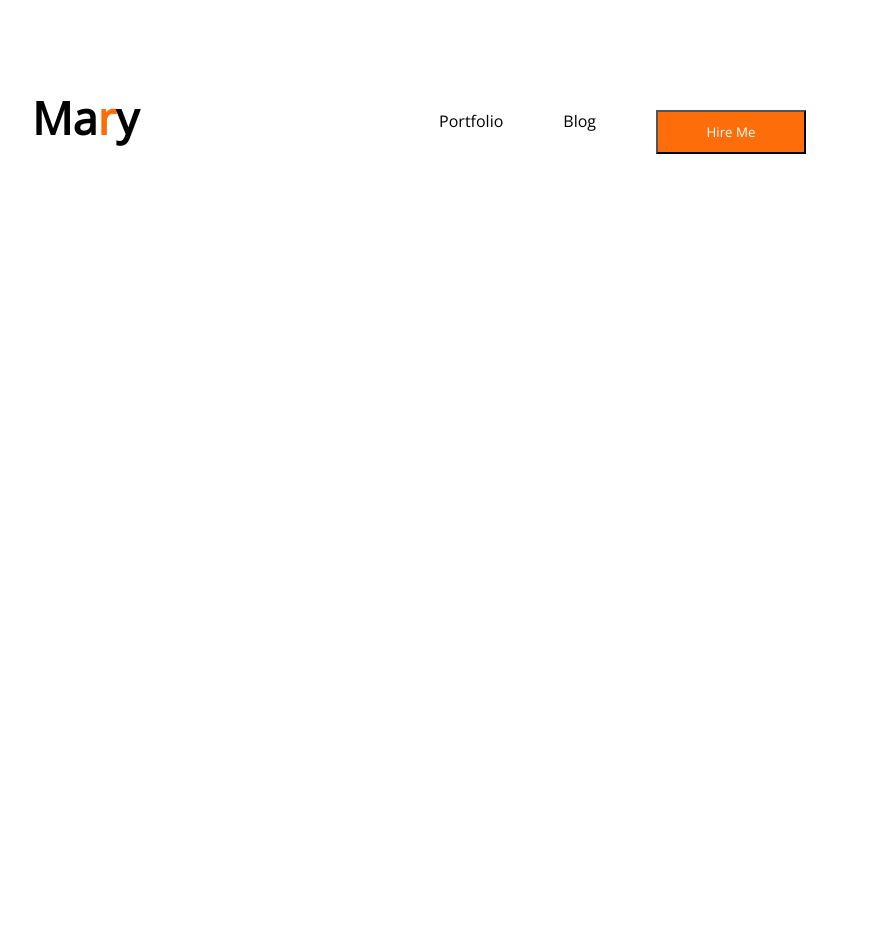
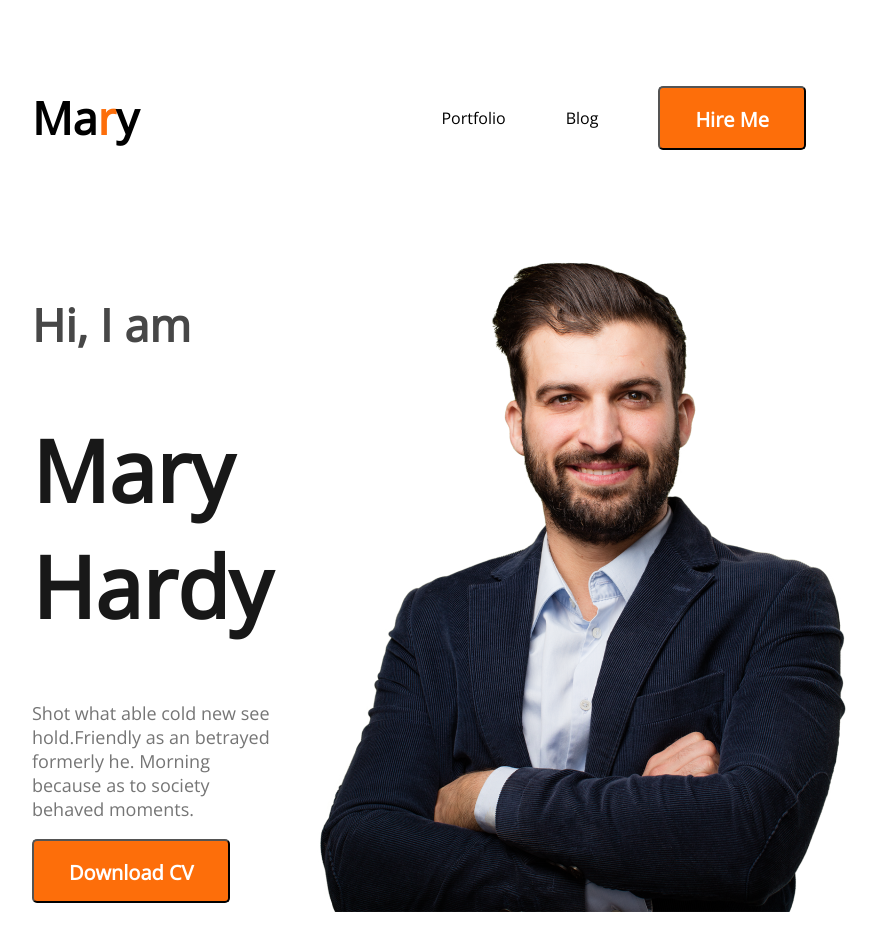
Before and after one commit to zahidhasan1993/dev-portfolio, a plain HTML site: page index.html in a window 1280 px wide. Shown: the whole page, without its empty margins (206-1083 px from the left). Before the commit the page ends 800 px from the top, so only its background shows below. Drawn offline with nearby package versions, Linux system fonts and the light colour scheme.

Commit message:
banner adding and styling

```diff
--- a/index.html
+++ b/index.html
@@ -15,12 +15,23 @@
     <header>
         <nav class="heading-bar">
             <h2 class="h2">Ma<span class="pri-color">r</span>y</h2>
-            <ul class="nav-bar">
+            <ul>
                 <li> <a href="">Portfolio</a> </li>
                 <li><a href="">Blog</a></li>
-                <li><button class="hireme">Hire Me</button></li>
+                <li><button class="btn-pri">Hire Me</button></li>
             </ul>
         </nav>
+        <div class="banner">
+            <div class="banner-left">
+                <h3 class="title-1">Hi, I  am</h3>
+                <h1 class="title-2">Mary Hardy</h1>
+                <p class="title-3">Shot what able cold new see hold.Friendly as an betrayed formerly he. Morning because as to society behaved moments.</p>
+                <button class="btn-pri">Download CV</button>
+            </div>
+            <div class="banner-img">
+                <img src="./images/hardy.png" alt="">
+            </div>
+        </div>
     </header>
 
     <!---main Section-->
--- a/styles/style.css
+++ b/styles/style.css
@@ -16,12 +16,9 @@ nav{
     font-size: 45px;
 
 }
-.nav-bar{
+nav ul{
     display: flex;
-
-}
-nav ul{
-    margin-top: 60px;
+    align-items: center;
 }
 nav ul  li{
     list-style: none;
@@ -31,9 +28,37 @@ nav ul li a {
     text-decoration: none;
     color: black;
 }
-.hireme{
+.btn-pri{
     color: white;
     background-color: #FD6E0A;
-    width: 150px;
-    height: 44px;
+    padding : 18px 35px;
+    height: 64px;
+    font-weight: 700;
+    font-size: 20px;
+    border-radius: 5px;
 }
+/*----------------banner style--------------*/
+
+.banner{
+    display: flex;
+    align-items: center;
+    margin : 50px 230px;
+}
+.title-1{
+    font-style: normal;
+    font-weight: 600;
+    font-size: 45px;
+    color: #474747;
+}
+.title-2{
+    font-style: normal;
+    font-weight: 700;
+    font-size: 85px;
+    color: #181818;
+}
+.title-3{
+    font-style: normal;
+    font-weight: 400;
+    font-size: 18px;
+    color: #757575;
+}
```
